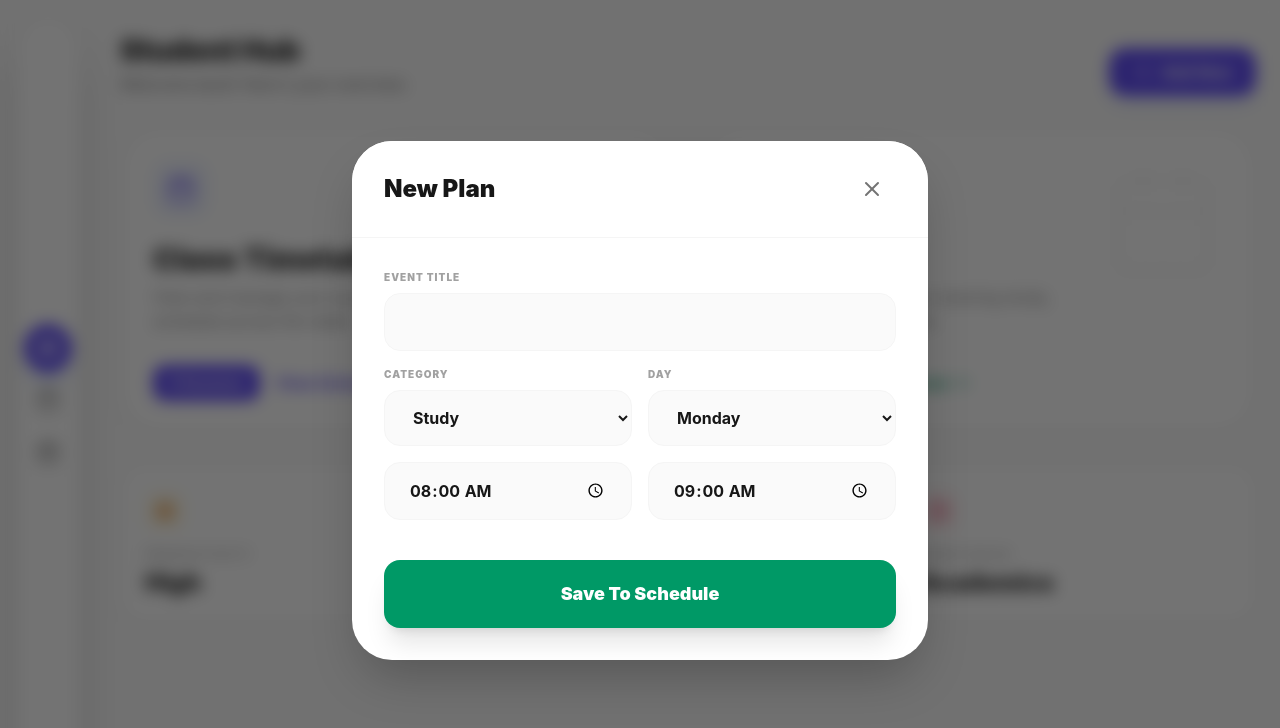
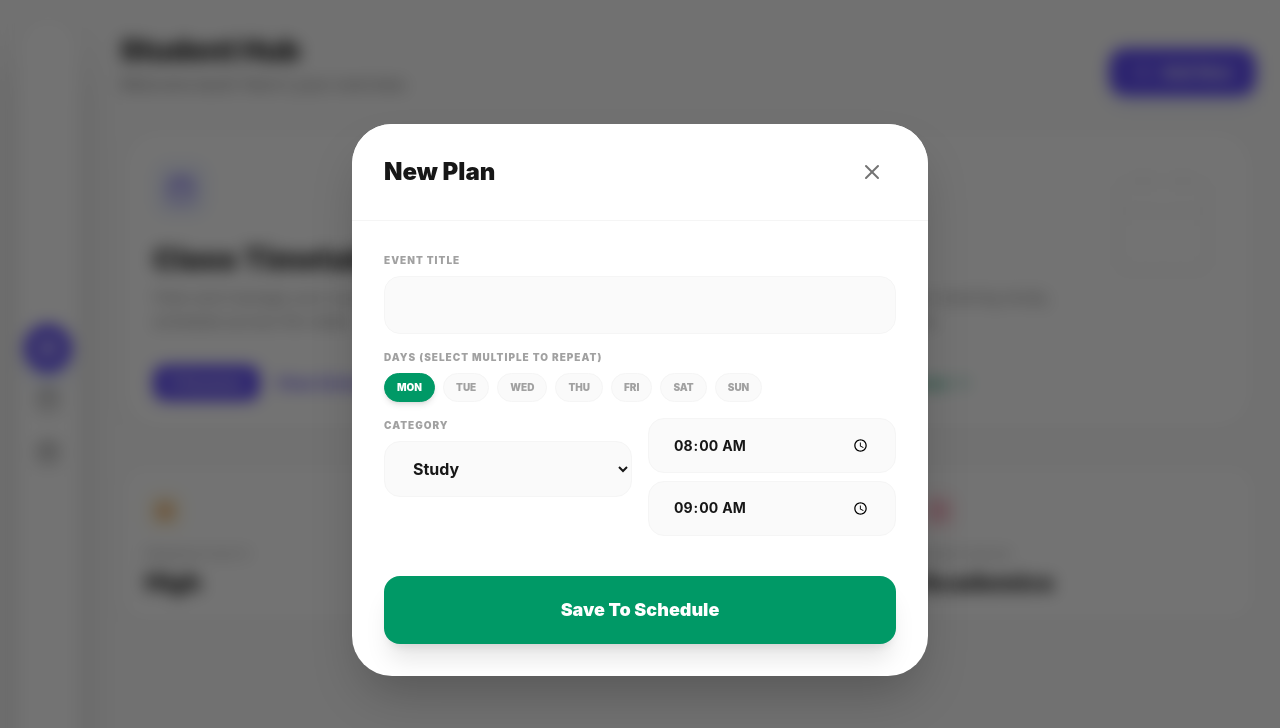
Before and after one commit to Blaise101/COURSE-TIMETABLE, a React (Vite) app: page / in a window 1280 px wide. Both pictures are taken after a click on the button "Add New". Shown: the top 728 px of the page. Built offline with nearby package versions, Linux system fonts and the light colour scheme.

Commit message:
Allowed multiple activities upload

```diff
--- a/src/App.tsx
+++ b/src/App.tsx
@@ -121,9 +121,11 @@ export default function App() {
   const [currentDayInPlanner, setCurrentDayInPlanner] = useState<Day>("Monday");
 
   // Form State (Shared for simplicity or separate if needed)
-  const [newClass, setNewClass] = useState<Omit<ClassSession, "id">>({
+  const [newClass, setNewClass] = useState<
+    Omit<ClassSession, "id" | "day"> & { days: Day[] }
+  >({
     subject: "",
-    day: "Monday",
+    days: ["Monday"],
     startTime: "09:00",
     endTime: "10:30",
     location: "",
@@ -132,10 +134,10 @@ export default function App() {
   });
 
   const [newPlannerEvent, setNewPlannerEvent] = useState<
-    Omit<PlannerEvent, "id">
+    Omit<PlannerEvent, "id" | "day"> & { days: Day[] }
   >({
     title: "",
-    day: "Monday",
+    days: ["Monday"],
     startTime: "08:00",
     endTime: "09:00",
     category: "Study",
@@ -154,7 +156,7 @@ export default function App() {
   const resetForm = () => {
     setNewClass({
       subject: "",
-      day: "Monday",
+      days: ["Monday"],
       startTime: "09:00",
       endTime: "10:30",
       location: "",
@@ -163,7 +165,7 @@ export default function App() {
     });
     setNewPlannerEvent({
       title: "",
-      day: "Monday",
+      days: ["Monday"],
       startTime: "08:00",
       endTime: "09:00",
       category: "Study",
@@ -178,12 +180,18 @@ export default function App() {
     if (editingId) {
       setClasses(
         classes.map((c) =>
-          c.id === editingId ? { ...newClass, id: editingId } : c,
+          c.id === editingId
+            ? { ...newClass, day: newClass.days[0], id: editingId }
+            : c,
         ),
       );
     } else {
-      const id = crypto.randomUUID();
-      setClasses([...classes, { ...newClass, id }]);
+      const newEntries = newClass.days.map((day) => ({
+        ...newClass,
+        day,
+        id: crypto.randomUUID(),
+      }));
+      setClasses([...classes, ...newEntries]);
     }
     resetForm();
   };
@@ -193,12 +201,22 @@ export default function App() {
     if (editingId) {
       setPlannerEvents(
         plannerEvents.map((p) =>
-          p.id === editingId ? { ...newPlannerEvent, id: editingId } : p,
+          p.id === editingId
+            ? {
+                ...newPlannerEvent,
+                day: newPlannerEvent.days[0],
+                id: editingId,
+              }
+            : p,
         ),
       );
     } else {
-      const id = crypto.randomUUID();
-      setPlannerEvents([...plannerEvents, { ...newPlannerEvent, id }]);
+      const newEntries = newPlannerEvent.days.map((day) => ({
+        ...newPlannerEvent,
+        day,
+        id: crypto.randomUUID(),
+      }));
+      setPlannerEvents([...plannerEvents, ...newEntries]);
     }
     resetForm();
   };
@@ -206,7 +224,7 @@ export default function App() {
   const handleEditClass = (c: ClassSession) => {
     setNewClass({
       subject: c.subject,
-      day: c.day,
+      days: [c.day],
       startTime: c.startTime,
       endTime: c.endTime,
       location: c.location,
@@ -220,7 +238,7 @@ export default function App() {
   const handleEditPlannerEvent = (p: PlannerEvent) => {
     setNewPlannerEvent({
       title: p.title,
-      day: p.day,
+      days: [p.day],
       startTime: p.startTime,
       endTime: p.endTime,
       category: p.category,
@@ -723,31 +741,34 @@ export default function App() {
                         }
                       />
                     </div>
-                    <div className="grid grid-cols-2 gap-4">
                     <div>
                       <label className="block text-[10px] font-black text-neutral-400 uppercase tracking-widest mb-2">
-                          Day
+                        Days {!editingId && "(Select multiple to repeat)"}
                       </label>
-                        <select
-                          className="w-full bg-neutral-50 px-6 py-4 rounded-2xl border border-neutral-100 outline-none font-bold"
-                          value={newClass.day}
-                          onChange={(e) =>
-                            setNewClass({
-                              ...newClass,
-                              day: e.target.value as Day,
-                            })
+                      <div className="flex flex-wrap gap-2">
+                        {CLASS_DAYS.map((day) => (
+                          <button
+                            key={day}
+                            type="button"
+                            onClick={() => {
+                              if (editingId) {
+                                setNewClass({ ...newClass, days: [day] });
+                              } else {
+                                const days = newClass.days.includes(day)
+                                  ? newClass.days.filter((d) => d !== day)
+                                  : [...newClass.days, day];
+                                if (days.length > 0)
+                                  setNewClass({ ...newClass, days });
                               }
+                            }}
+                            className={`px-3 py-1.5 rounded-full text-[10px] font-black uppercase transition-all border ${newClass.days.includes(day) ? "bg-indigo-600 border-indigo-600 text-white shadow-md" : "bg-neutral-50 border-neutral-100 text-neutral-400"}`}
                           >
-                          {CLASS_DAYS.map((day) => (
-                            <option
-                              key={day}
-                              value={day}
-                            >
-                              {day}
-                            </option>
+                            {day.slice(0, 3)}
+                          </button>
                         ))}
-                        </select>
                       </div>
+                    </div>
+                    <div className="grid grid-cols-2 gap-4">
                       <div>
                         <label className="block text-[10px] font-black text-neutral-400 uppercase tracking-widest mb-2">
                           Theme
@@ -765,12 +786,11 @@ export default function App() {
                           ))}
                         </div>
                       </div>
-                    </div>
-                    <div className="grid grid-cols-2 gap-4">
+                      <div className="grid grid-rows-2 gap-2">
                         <input
                           required
                           type="time"
-                        className="bg-neutral-50 px-6 py-4 rounded-2xl border border-neutral-100 outline-none font-bold"
+                          className="bg-neutral-50 px-6 py-4 rounded-2xl border border-neutral-100 outline-none font-bold text-sm"
                           value={newClass.startTime}
                           onChange={(e) =>
                             setNewClass({
@@ -782,12 +802,16 @@ export default function App() {
                         <input
                           required
                           type="time"
-                        className="bg-neutral-50 px-6 py-4 rounded-2xl border border-neutral-100 outline-none font-bold"
+                          className="bg-neutral-50 px-6 py-4 rounded-2xl border border-neutral-100 outline-none font-bold text-sm"
                           value={newClass.endTime}
                           onChange={(e) =>
-                          setNewClass({ ...newClass, endTime: e.target.value })
+                            setNewClass({
+                              ...newClass,
+                              endTime: e.target.value,
+                            })
                           }
                         />
+                      </div>
                     </div>
                     <input
                       type="text"
@@ -818,6 +842,41 @@ export default function App() {
                         }
                       />
                     </div>
+                    <div>
+                      <label className="block text-[10px] font-black text-neutral-400 uppercase tracking-widest mb-2">
+                        Days {!editingId && "(Select multiple to repeat)"}
+                      </label>
+                      <div className="flex flex-wrap gap-2">
+                        {FULL_WEEK_DAYS.map((day) => (
+                          <button
+                            key={day}
+                            type="button"
+                            onClick={() => {
+                              if (editingId) {
+                                setNewPlannerEvent({
+                                  ...newPlannerEvent,
+                                  days: [day],
+                                });
+                              } else {
+                                const days = newPlannerEvent.days.includes(day)
+                                  ? newPlannerEvent.days.filter(
+                                      (d) => d !== day,
+                                    )
+                                  : [...newPlannerEvent.days, day];
+                                if (days.length > 0)
+                                  setNewPlannerEvent({
+                                    ...newPlannerEvent,
+                                    days,
+                                  });
+                              }
+                            }}
+                            className={`px-3 py-1.5 rounded-full text-[10px] font-black uppercase transition-all border ${newPlannerEvent.days.includes(day) ? "bg-emerald-600 border-emerald-600 text-white shadow-md" : "bg-neutral-50 border-neutral-100 text-neutral-400"}`}
+                          >
+                            {day.slice(0, 3)}
+                          </button>
+                        ))}
+                      </div>
+                    </div>
                     <div className="grid grid-cols-2 gap-4">
                       <div>
                         <label className="block text-[10px] font-black text-neutral-400 uppercase tracking-widest mb-2">
@@ -846,36 +905,11 @@ export default function App() {
                           ))}
                         </select>
                       </div>
-                      <div>
-                        <label className="block text-[10px] font-black text-neutral-400 uppercase tracking-widest mb-2">
-                          Day
-                        </label>
-                        <select
-                          className="w-full bg-neutral-50 px-6 py-4 rounded-2xl border border-neutral-100 outline-none font-bold"
-                          value={newPlannerEvent.day}
-                          onChange={(e) =>
-                            setNewPlannerEvent({
-                              ...newPlannerEvent,
-                              day: e.target.value as Day,
-                            })
-                          }
-                        >
-                          {FULL_WEEK_DAYS.map((day) => (
-                            <option
-                              key={day}
-                              value={day}
-                            >
-                              {day}
-                            </option>
-                          ))}
-                        </select>
-                      </div>
-                    </div>
-                    <div className="grid grid-cols-2 gap-4">
+                      <div className="grid grid-rows-2 gap-2">
                         <input
                           required
                           type="time"
-                        className="bg-neutral-50 px-6 py-4 rounded-2xl border border-neutral-100 outline-none font-bold"
+                          className="bg-neutral-50 px-6 py-4 rounded-2xl border border-neutral-100 outline-none font-bold text-sm"
                           value={newPlannerEvent.startTime}
                           onChange={(e) =>
                             setNewPlannerEvent({
@@ -887,7 +921,7 @@ export default function App() {
                         <input
                           required
                           type="time"
-                        className="bg-neutral-50 px-6 py-4 rounded-2xl border border-neutral-100 outline-none font-bold"
+                          className="bg-neutral-50 px-6 py-4 rounded-2xl border border-neutral-100 outline-none font-bold text-sm"
                           value={newPlannerEvent.endTime}
                           onChange={(e) =>
                             setNewPlannerEvent({
@@ -896,6 +930,7 @@ export default function App() {
                             })
                           }
                         />
+                      </div>
                     </div>
                   </div>
                 )}
```
Lines whose indentation alone changed are shown as unchanged.
